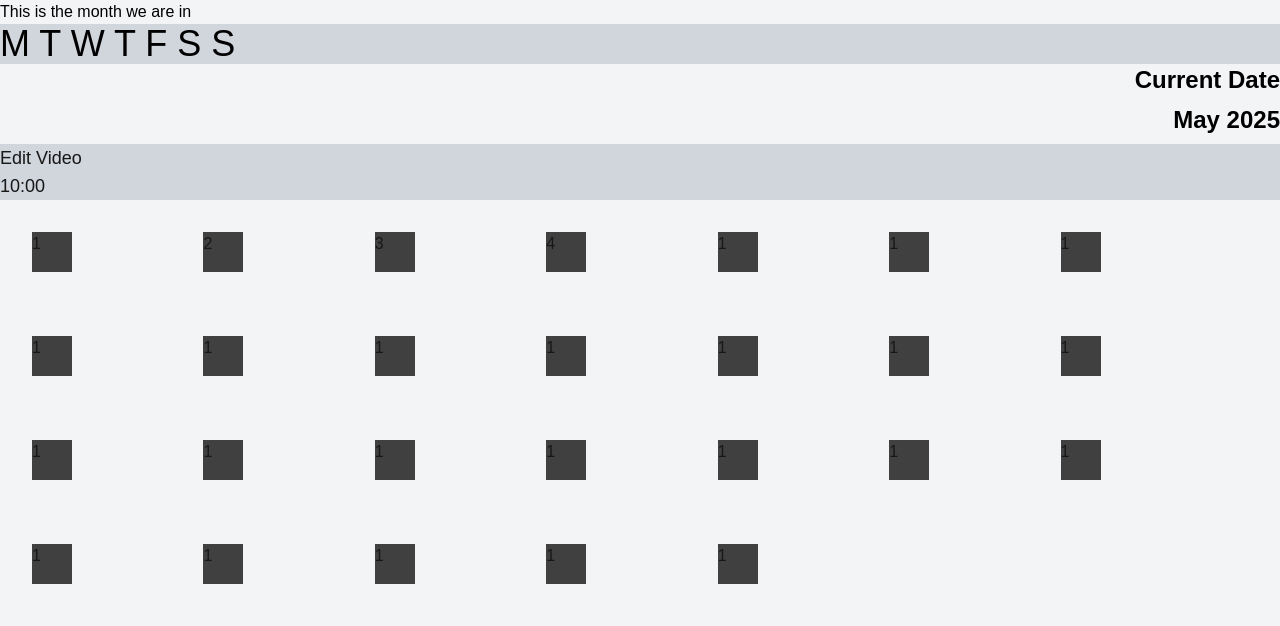
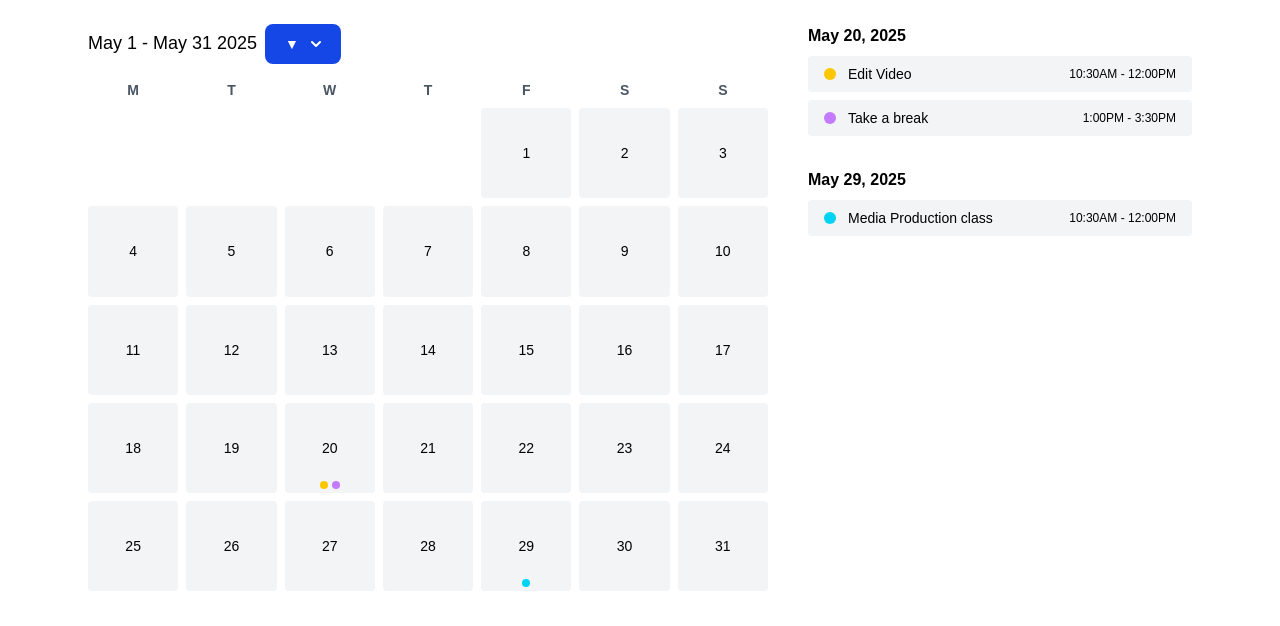
Before and after one commit to NGEN-Room/projectWeekToa, a Next.js app: page /schedule in a window 1280 px wide. Shown: the top 626 px of the page. Built offline with nearby package versions, Linux system fonts and the light colour scheme.

Commit message:
give up its hopeless

```diff
--- a/src/app/login/page.js
+++ b/src/app/login/page.js
@@ -1,9 +1,10 @@
+import Sidebar from "@/components/leftnavbar";
 import Link from "next/link"
 export default function Login() {
   return (
     // Full screen background
     <div className="flex items-center justify-center min-h-screen bg-gray-50">
-
+    <div className=""></div>
     {/* Card for the content */}
       <div className="w-full max-w-sm p-6 ">
 
--- a/src/app/schedule/page.js
+++ b/src/app/schedule/page.js
@@ -1,51 +1,153 @@
-export default function Schedule() {
-    return (
-   <div className="min-h-screen bg-gray-100">
-   <div className="text-black">
-        <h1>This is the month we are in </h1>
-        <div><h1 className="text-4xl bg-gray-300 text-black">M T W T F S S</h1></div>
-        <div>
-        <h1 className="text-2xl font-bold mb-2 flex flex-row-reverse">Current Date</h1>
-        <h1 className="text-2xl font-bold mb-2 flex flex-row-reverse">May 2025</h1>
 
+// import React from "react";
 
+// const events = {
+//   "2025-05-20": [
+//     { time: "10:30AM - 12:00PM", title: "Edit Video", color: "bg-yellow-400" },
+//     { time: "1:00PM - 3:00PM", title: "Take a break", color: "bg-purple-400" }
+//   ],
+//   "2025-05-29": [
+//     { time: "10:30AM - 12:00PM", title: "Media Production class", color: "bg-cyan-400" }
+//   ]
+// };
+
+// const daysInMonth = Array.from({ length: 31 }, (_, i) => i + 1);
+
+// export default function Schedule() {
+//   return (
+//     <div className="mx-auto min-h-screen bg-white">
+//       <div className="text-xl font-bold mb-2">May 1 - May 31 2025</div>
+//       <div className="grid grid-cols-7 gap-2 mb-8 text-center">
+//         {["M", "T", "W", "T", "F", "S", "S"].map((d, i) => (
+//           <div key={i} className="font-semibold">{d}</div>
+//         ))}
+//         {Array.from({ length: 4 }).map((_, i) => (
+//           <div key={"empty-" + i}></div>
+//         ))}
+//         {daysInMonth.map((day) => (
+//           <div
+//             key={day}
+//             className="h-12 flex items-center justify-center border rounded-md relative"
+//           >
+//             {day}
+//             {events[`2025-05-${day.toString().padStart(2, "0")}`] && (
+//               <div className="absolute bottom-1 flex gap-1">
+//                 {events[`2025-05-${day.toString().padStart(2, "0")}`].map((e, i) => (
+//                   <span key={i} className={`w-2 h-2 rounded-full ${e.color}`}></span>
+//                 ))}
+//               </div>
+//             )}
+//           </div>
+//         ))}
+//       </div>
+
+//       {Object.entries(events).map(([date, items]) => (
+//         <div key={date} className="mb-4">
+//           <div className="text-lg font-semibold mb-2">{new Date(date).toDateString()}</div>
+//           {items.map((event, idx) => (
+//             <div
+//               key={idx}
+//               className="flex items-center mb-2 p-2 bg-gray-100 rounded shadow"
+//             >
+//               <span className={`w-3 h-3 rounded-full mr-2 ${event.color}`}></span>
+//               <div>
+//                 <div className="text-sm font-medium">{event.title}</div>
+//                 <div className="text-xs text-gray-600">{event.time}</div>
+//               </div>
+//             </div>
+//           ))}
+//         </div>
+//       ))}
+//     </div>
+//   );
+// }
+
+import React from "react";
+
+const events = {
+  "2025-05-20": [
+    { time: "10:30AM - 12:00PM", title: "Edit Video", color: "bg-yellow-400" },
+    { time: "1:00PM - 3:30PM", title: "Take a break", color: "bg-purple-400" }
+  ],
+  "2025-05-29": [
+    { time: "10:30AM - 12:00PM", title: "Media Production class", color: "bg-cyan-400" }
+  ]
+};
+
+const daysInMonth = Array.from({ length: 31 }, (_, i) => i + 1);
+
+export default function Calendar() {
+  return (
+    <div className="p-6 max-w-6xl mx-auto flex flex-col lg:flex-row gap-10 min-h-screen bg-white">
+      {/* Calendar */}
+      <div className="flex-1">
+        <div className="text-lg font-medium mb-4 text-black">May 1 - May 31 2025<span className="ml-2"><button id="dropdownDefaultButton" data-dropdown-toggle="dropdown" class="text-white bg-blue-700 hover:bg-blue-800 focus:ring-4 focus:outline-none focus:ring-blue-300 font-medium rounded-lg text-sm px-5 py-2.5 text-center inline-flex items-center dark:bg-blue-600 dark:hover:bg-blue-700 dark:focus:ring-blue-800" type="button">▼ <svg class="w-2.5 h-2.5 ms-3" aria-hidden="true" xmlns="http://www.w3.org/2000/svg" fill="none" viewBox="0 0 10 6"><path stroke="currentColor" stroke-linecap="round" stroke-linejoin="round" stroke-width="2" d="m1 1 4 4 4-4"/>
+        </svg></button><div id="dropdown" class="z-10 hidden bg-white divide-y divide-gray-100 rounded-lg shadow-sm w-44 dark:bg-gray-700">
+    <ul class="py-2 text-sm text-gray-700 dark:text-gray-200" aria-labelledby="dropdownDefaultButton">
+      <li>
+        <a href="#" class="block px-4 py-2 hover:bg-gray-100 dark:hover:bg-gray-600 dark:hover:text-white">Dashboard</a>
+      </li>
+      <li>
+        <a href="#" class="block px-4 py-2 hover:bg-gray-100 dark:hover:bg-gray-600 dark:hover:text-white">Settings</a>
+      </li>
+      <li>
+        <a href="#" class="block px-4 py-2 hover:bg-gray-100 dark:hover:bg-gray-600 dark:hover:text-white">Earnings</a>
+      </li>
+      <li>
+        <a href="#" class="block px-4 py-2 hover:bg-gray-100 dark:hover:bg-gray-600 dark:hover:text-white">Sign out</a>
+      </li>
+    </ul>
+</div>
+</span>
+</div>
+        <div className="grid grid-cols-7 gap-2 text-center text-black">
+          {["M", "T", "W", "T", "F", "S", "S"].map((d, i) => (
+            <div key={i} className="font-semibold text-sm text-gray-600">{d}</div>
+          ))}
+          {Array.from({ length: 4 }).map((_, i) => (
+            <div key={"empty-" + i}></div>
+          ))}
+          {daysInMonth.map((day) => {
+            const dateKey = `2025-05-${day.toString().padStart(2, "0")}`;
+            return (
+              <div
+                key={day}
+                className="aspect-square bg-gray-100 rounded-sm flex items-center justify-center relative text-sm"
+              >
+                {day}
+                {events[dateKey] && (
+                  <div className="absolute bottom-1 flex gap-1">
+                    {events[dateKey].map((e, i) => (
+                      <span key={i} className={`w-2 h-2 rounded-full ${e.color}`}></span>
+                    ))}
+                  </div>
+                )}
+              </div>
+            );
+          })}
         </div>
+      </div>
+
+      {/* Events Panel */}
+      <div className="w-full max-w-sm">
+        {Object.entries(events).map(([date, items]) => (
+          <div key={date} className="mb-8">
+            <div className="text-md font-semibold mb-2 text-black">{new Date(date).toLocaleDateString("en-US", { month: "long", day: "numeric", year: "numeric" })}</div>
+            {items.map((event, idx) => (
+              <div
+                key={idx}
+                className="mb-2 flex items-center justify-between px-4 py-2 text-black bg-gray-100 rounded"
+              >
+                <div className="flex items-center">
+                  <span className={`w-3 h-3 rounded-full mr-3 ${event.color}`}></span>
+                  <span className="text-sm font-medium">{event.title}</span>
+                </div>
+                <span className="text-xs text-black">{event.time}</span>
+              </div>
+            ))}
+          </div>
+        ))}
+      </div>
     </div>
-    <div className="static text-lg left-full bg-gray-300">
-            <div><p className="left">Edit Video</p><p>10:00</p></div>
-    </div>
-        <div class="grid grid-cols-7 max-w-300 ">
-        <div className="w-10 h-10 bg-neutral-700 m-8">1</div>
-        <div className="w-10 h-10 bg-neutral-700 m-8">2</div>
-        <div className="w-10 h-10 bg-neutral-700 m-8">3</div>
-        <div className="w-10 h-10 bg-neutral-700 m-8">4</div>
-        <div className="w-10 h-10 bg-neutral-700 m-8">1</div>
-        <div className="w-10 h-10 bg-neutral-700 m-8">1</div>
-        <div className="w-10 h-10 bg-neutral-700 m-8">1</div>
-        <div className="w-10 h-10 bg-neutral-700 m-8">1</div>
-        <div className="w-10 h-10 bg-neutral-700 m-8">1</div>
-        <div className="w-10 h-10 bg-neutral-700 m-8">1</div>
-        <div className="w-10 h-10 bg-neutral-700 m-8">1</div>
-        <div className="w-10 h-10 bg-neutral-700 m-8">1</div>
-        <div className="w-10 h-10 bg-neutral-700 m-8">1</div>
-        <div className="w-10 h-10 bg-neutral-700 m-8">1</div>
-        <div className="w-10 h-10 bg-neutral-700 m-8">1</div>
-        <div className="w-10 h-10 bg-neutral-700 m-8">1</div>
-        <div className="w-10 h-10 bg-neutral-700 m-8">1</div>
-        <div className="w-10 h-10 bg-neutral-700 m-8">1</div>
-        <div className="w-10 h-10 bg-neutral-700 m-8">1</div>
-        <div className="w-10 h-10 bg-neutral-700 m-8">1</div>
-        <div className="w-10 h-10 bg-neutral-700 m-8">1</div>
-        <div className="w-10 h-10 bg-neutral-700 m-8">1</div>
-        <div className="w-10 h-10 bg-neutral-700 m-8">1</div>
-        <div className="w-10 h-10 bg-neutral-700 m-8">1</div>
-        <div className="w-10 h-10 bg-neutral-700 m-8">1</div>
-        <div className="w-10 h-10 bg-neutral-700 m-8">1</div>
-
-        </div>
-
-
-    </div>
-    );
-
-  }
+  );
+}
--- a/src/components/leftnavbar.js
+++ b/src/components/leftnavbar.js
@@ -1,22 +1,24 @@
-export default function leftNavBar() {
-    return (
-      <div>
-        <div>
-<div class="relative size-32 ...">
-  <div class="absolute inset-y-0 left-0 w-16 ...">04</div>
-</div>
+import React from "react";
 
-<div className="flex flex-col">
-<img src="./image.png" alt="Girl in a jacket" className=""/>
-
-<img src="./image.png" alt="Girl in a jacket" className=""/>
-
-<img src="./image.png" alt="Girl in a jacket" className=""/>
-
-<img src="./image.png" alt="Girl in a jacket" className=""/>
-
-</div>
-</div>
+export default function Sidebar({ isOpen, toggle }) {
+  return (
+    <div
+      className={`fixed top-0 left-0 h-full w-64 bg-white shadow-lg transform ${
+        isOpen ? "translate-x-0" : "-translate-x-full"
+      } transition-transform duration-300 z-50`}
+    >
+      <div className="p-4 flex justify-between items-center border-b">
+        <h2 className="text-lg font-semibold">Sidebar</h2>
+        <button onClick={toggle} className="text-gray-600 hover:text-gray-900">
+          ×
+        </button>
       </div>
-    );
-  }
+      <nav className="p-4">
+        <a href="#" className="block py-2 px-4 hover:bg-gray-200 rounded">Home</a>
+        <a href="#" className="block py-2 px-4 hover:bg-gray-200 rounded">About</a>
+        <a href="#" className="block py-2 px-4 hover:bg-gray-200 rounded">Services</a>
+        <a href="#" className="block py-2 px-4 hover:bg-gray-200 rounded">Contact</a>
+      </nav>
+    </div>
+  );
+}
```
Also changed, not shown: src/app/ftsup/page.js (+22 -11 lines), src/app/homepage/page.js (+74 -4 lines).
